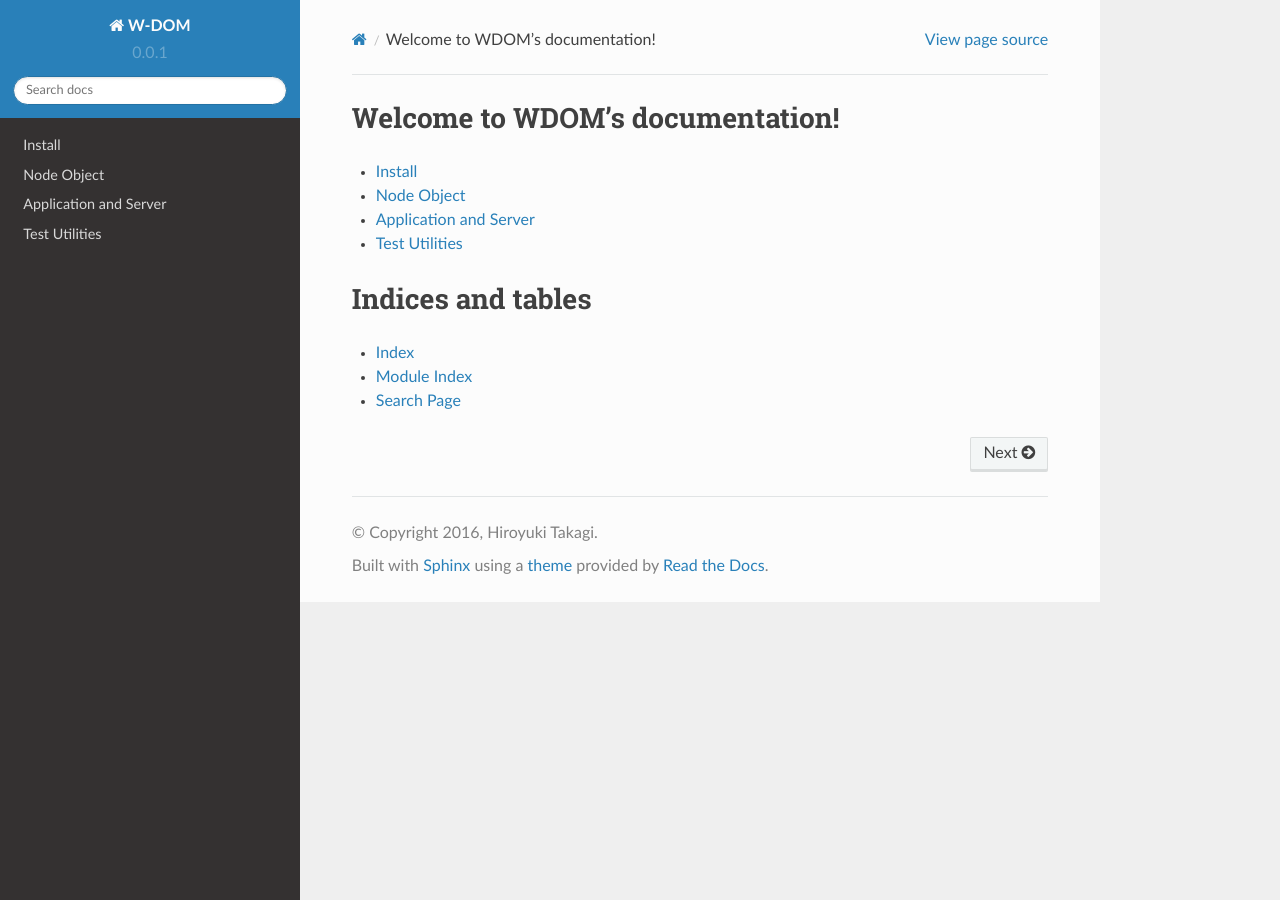
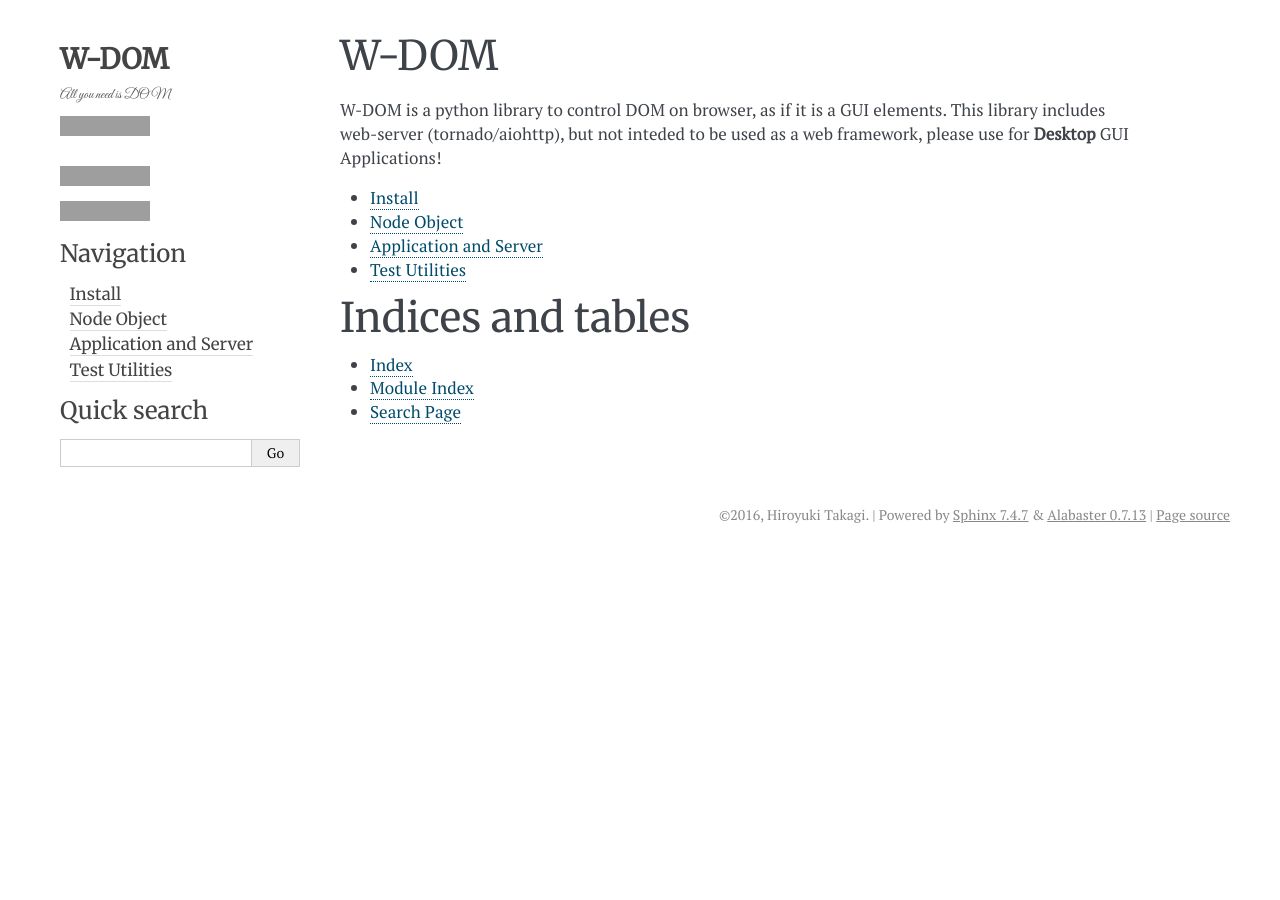
Before and after one commit to miyakogi/wdom, a Sphinx documentation site: the page built from docs/index.rst, in a window 1280 px wide. Built offline with Sphinx 7.4.7, drawn with Linux system fonts in a browser that asks for light colours; some web fonts are replaced; grey boxes are pictures that could not be loaded.

Commit message:
Update document

```diff
--- /dev/null
+++ b/docs/_templates/layout.html
@@ -0,0 +1,50 @@
+{% extends 'alabaster/layout.html' %}
+{% block extrahead %}
+  {{ super() }}
+  <!-- Web Fonts -->
+  <link href='https://fonts.googleapis.com/css?family=Lato' rel='stylesheet' type='text/css'>
+  <link href='https://fonts.googleapis.com/css?family=Roboto+Slab' rel='stylesheet' type='text/css'>
+  <link href='https://fonts.googleapis.com/css?family=Cutive+Mono' rel='stylesheet' type='text/css'>
+  <link href='https://fonts.googleapis.com/css?family=PT+Serif' rel='stylesheet' type='text/css'>
+  <link href='https://fonts.googleapis.com/css?family=PT+Mono' rel='stylesheet' type='text/css'>
+  <link href='https://fonts.googleapis.com/css?family=EB+Garamond' rel='stylesheet' type='text/css'>
+  <link href='https://fonts.googleapis.com/css?family=Great+Vibes' rel='stylesheet' type='text/css'>
+  <link href='https://fonts.googleapis.com/css?family=Merriweather' rel='stylesheet' type='text/css'>
+  <link href='https://fonts.googleapis.com/css?family=Gentium+Basic' rel='stylesheet' type='text/css'>
+  <link href='https://fonts.googleapis.com/css?family=Vollkorn' rel='stylesheet' type='text/css'>
+  <link href='https://fonts.googleapis.com/css?family=Lora' rel='stylesheet' type='text/css'>
+  <link href='https://fonts.googleapis.com/css?family=Bree+Serif' rel='stylesheet' type='text/css'>
+  <link href='https://fonts.googleapis.com/css?family=Crimson+Text:400,600,700' rel='stylesheet' type='text/css'>
+
+  <!-- Style -->
+  <style>
+    h1.logo {
+      font-family: 'Merriweather';
+    }
+    h1.logo a {
+      text-decoration: none;
+      border-bottom: none;
+    }
+    p.blurb {
+      font-family: 'Great Vibes';
+    }
+    div.sphinxsidebarwrapper li {
+      padding-left: 0.6rem;
+      font-family: 'Merriweather';
+      line-height: 1.5;
+    }
+    div.sphinxsidebar li>a {
+      text-decoration: none;
+      border-bottom: solid 1px #dddddd;
+    }
+    dl.class em {
+    }
+    dt {
+      background-color: #ecf0f3;
+      display: inline-block;
+      padding-top: 2px;
+      padding-bottom: 2px;
+      border-top: solid 2px #ccd0d3;
+    }
+  </style>
+{% endblock %}
--- a/docs/conf.py
+++ b/docs/conf.py
@@ -32,7 +32,9 @@ sys.path.insert(0, os.path.abspath('..'))
 extensions = [
     'sphinx.ext.autodoc',
     'sphinx.ext.viewcode',
+    'sphinx_autodoc_typehints',
 ]
+
 primary_domain = 'py'
 default_rale = 'py:obj'
 autodoc_member_order = 'bysource'
@@ -104,7 +106,7 @@ exclude_patterns = ['_build']
 #show_authors = False
 
 # The name of the Pygments (syntax highlighting) style to use.
-pygments_style = 'sphinx'
+pygments_style = 'xcode'
 
 # A list of ignored prefixes for module index sorting.
 #modindex_common_prefix = []
@@ -121,11 +123,34 @@ todo_include_todos = False
 # The theme to use for HTML and HTML Help pages.  See the documentation for
 # a list of builtin themes.
 html_theme = 'sphinx_rtd_theme'
+html_theme = 'alabaster'
 
 # Theme options are theme-specific and customize the look and feel of a theme
 # further.  For a list of options available for each theme, see the
 # documentation.
-#html_theme_options = {}
+font_family = ', '.join(['"goudy old style"', '"minion pro"', '"bell mt"',
+                         'Georgia', '"Hiragino Mincho Pro"', 'serif',
+                         ])
+head_font_family = ', '.join(['Garamond', 'Georgia', 'serif'])
+code_font_family = ', '.join(['Consolas','Menlo', '"Deja Vu Sans Mono"',
+                              '"Bitstream Vera Sans Mono"', 'monospace',
+                              ])
+
+html_theme_options = {
+    'description': 'DOM manipulation library for python',
+    'description': 'All you need is DOM',
+    'github_user': 'miyakogi',
+    'github_repo': 'wdom_py',
+    'travis_button': 'miyakogi/wdom_py',
+    'codecov_button': 'miyakogi/wdom_py',
+    'page_width': '1180px',
+    'sidebar_width': '260px',
+    'font_family': ', '.join(['"PT Serif"', "Roboto Slab", font_family]),
+    'head_font_family': ', '.join(['Merriweather', '"PT Serif"',
+                                   '"Crimson Text"', head_font_family,
+                                   ]),
+    'code_font_family': ', '.join(['"PT Mono"', code_font_family]),
+}
 
 # Add any paths that contain custom themes here, relative to this directory.
 #html_theme_path = []
@@ -165,7 +190,14 @@ html_static_path = ['_static']
 #html_use_smartypants = True
 
 # Custom sidebar templates, maps document names to template names.
-#html_sidebars = {}
+html_sidebars = {
+    '**': [
+        'about.html',
+        'navigation.html',
+        'relations.html',
+        'searchbox.html',
+    ]
+}
 
 # Additional templates that should be rendered to pages, maps page names to
 # template names.
--- a/docs/index.rst
+++ b/docs/index.rst
@@ -3,8 +3,12 @@
    You can adapt this file completely to your liking, but it should at least
    contain the root `toctree` directive.
 
-Welcome to WDOM's documentation!
-==================================
+W-DOM
+=====
+
+W-DOM is a python library to control DOM on browser, as if it is a GUI elements.
+This library includes web-server (tornado/aiohttp), but not inteded to be
+used as a web framework, please use for **Desktop** GUI Applications!
 
 .. toctree::
    :titlesonly:
--- a/docs/server.py
+++ b/docs/server.py
@@ -4,10 +4,19 @@
 from livereload import Server, shell
 
 server = Server()
+# Wtach documets
 server.watch('*.rst', shell('make html'))
 server.watch('./*/*.rst', shell('make html'))
 server.watch('./*/*/*.rst', shell('make html'))
+
+# Watch template/style
+server.watch('_templates/*.html', shell('make html'))
+server.watch('_static/*.css', shell('make html'))
+server.watch('_static/*.js', shell('make html'))
+
+# Watch package
 server.watch('../*/*.py', shell('make html'))
 server.watch('../*/*/*.py', shell('make html'))
 server.watch('../*/*/*/*.py', shell('make html'))
+
 server.serve(port=8889, root='_build/html')
--- a/docs/test.rst
+++ b/docs/test.rst
@@ -93,7 +93,7 @@ Example code using `py.test <http://pytest.org/>`_ as a test runner::
 
 For more examples, see wdon/tests/test_dom_web.py.
 
-.. automodule:: wdom.tests.util
+.. automodule:: wdom.tests.web.remote_browser
 
    .. autoclass:: UITest
       :members:
```
Also changed, not shown: docs/dom.rst (+19 -21 lines).
